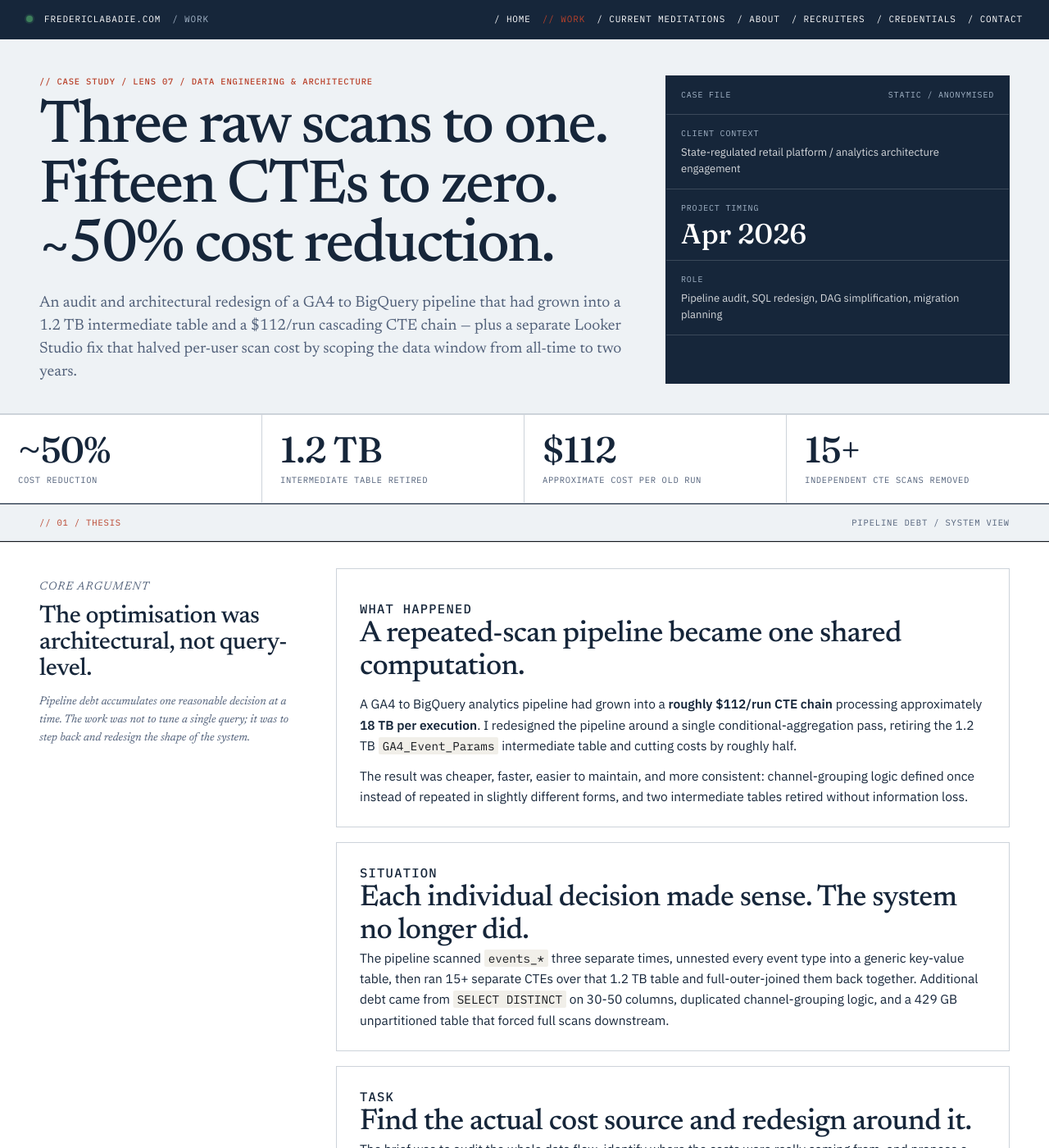
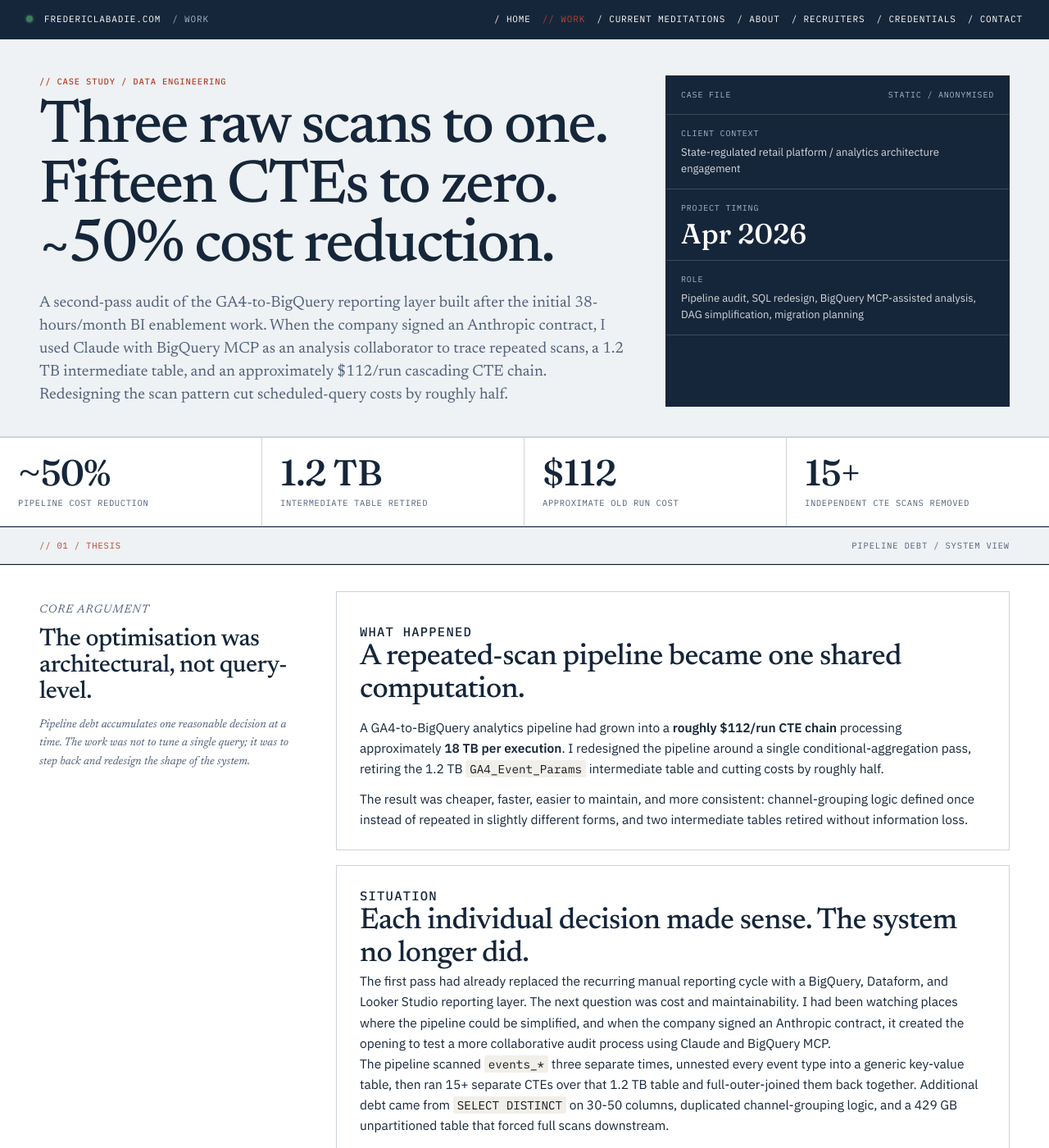
Before and after one commit to fredericlabadie/fredericlabadie.github.io, a Jekyll site: the page built from work/pipeline-optimization.html, in a window 1280 px wide and 1400 px high. Shown: the whole window at 82% size. Built offline with Jekyll 4.4.1, drawn with Linux system fonts in a browser that asks for light colours; comment, search, counter and statistics services are not loaded; some of the changed text lies outside the part shown.

Commit message:
Update pipeline optimization case with second-pass framing

```diff
--- a/work/pipeline-optimization.html
+++ b/work/pipeline-optimization.html
@@ -3,27 +3,29 @@ nav_key: work
 footer_label: Case study
 layout: case
 title: "Three raw scans to one. Fifteen CTEs to zero. ~50% cost reduction."
-description: "Audit and architectural redesign of a GA4 to BigQuery pipeline that had grown into a 1.2 TB intermediate table and a $112/run cascading CTE chain. Single conditional aggregation replaced repeated scans and cut costs by roughly half."
+description: "Second-pass audit and architectural redesign of a GA4-to-BigQuery reporting layer. Claude and BigQuery MCP supported inspection of repeated scans, a 1.2 TB intermediate table, and an approximately $112/run cascading CTE chain before scheduled-query costs were cut roughly in half."
 og_title: "Three raw scans to one. Fifteen CTEs to zero. ~50% cost reduction. &mdash; case study"
-og_description: "GA4 to BigQuery pipeline redesign cutting roughly $112/run to half."
+og_description: "GA4-to-BigQuery pipeline redesign that cut scheduled-query cost by roughly half."
 og_url: "https://fredericlabadie.com/work/pipeline-optimization.html"
 twitter_title: "Three raw scans to one. Fifteen CTEs to zero. ~50% cost reduction."
-twitter_description: "GA4 to BigQuery pipeline redesign cutting roughly $112/run to half."
+twitter_description: "GA4-to-BigQuery pipeline redesign that cut scheduled-query cost by roughly half."
 ---
       <header class="bp-case-hero">
         <div>
           <p class="bp-case-kicker bp-case-accent">
-            // Case study / Lens 07 / Data Engineering &amp; Architecture
+            // Case study / Data engineering
           </p>
           <h1>
             Three raw scans to one. Fifteen CTEs to zero. ~50% cost reduction.
           </h1>
           <p class="bp-case-dek">
-            An audit and architectural redesign of a GA4 to BigQuery pipeline
-            that had grown into a 1.2 TB intermediate table and a $112/run
-            cascading CTE chain — plus a separate Looker Studio fix that halved
-            per-user scan cost by scoping the data window from all-time to two
-            years.
+            A second-pass audit of the GA4-to-BigQuery reporting layer built
+            after the initial 38-hours/month BI enablement work. When the
+            company signed an Anthropic contract, I used Claude with BigQuery
+            MCP as an analysis collaborator to trace repeated scans, a 1.2 TB
+            intermediate table, and an approximately $112/run cascading CTE
+            chain. Redesigning the scan pattern cut scheduled-query costs by
+            roughly half.
           </p>
         </div>
         <aside class="bp-case-hero-panel" aria-label="Case summary">
@@ -43,20 +45,20 @@ twitter_description: "GA4 to BigQuery pipeline redesign cutting roughly $112/run
           <div class="bp-case-panel-row">
             <span>Role</span>
             <p>
-              Pipeline audit, SQL redesign, DAG simplification, migration
-              planning
+              Pipeline audit, SQL redesign, BigQuery MCP-assisted analysis,
+              DAG simplification, migration planning
             </p>
           </div>
         </aside>
       </header>
 
       <section class="bp-case-receipts" aria-label="Case proof points">
-        <article><strong>~50%</strong><span>cost reduction</span></article>
+        <article><strong>~50%</strong><span>pipeline cost reduction</span></article>
         <article>
           <strong>1.2 TB</strong><span>intermediate table retired</span>
         </article>
         <article>
-          <strong>$112</strong><span>approximate cost per old run</span>
+          <strong>$112</strong><span>approximate old run cost</span>
         </article>
         <article>
           <strong>15+</strong><span>independent CTE scans removed</span>
@@ -81,7 +83,7 @@ twitter_description: "GA4 to BigQuery pipeline redesign cutting roughly $112/run
             <p class="bp-case-mono bp-case-accent">What happened</p>
             <h3>A repeated-scan pipeline became one shared computation.</h3>
             <p>
-              A GA4 to BigQuery analytics pipeline had grown into a
+              A GA4-to-BigQuery analytics pipeline had grown into a
               <strong>roughly $112/run CTE chain</strong> processing
               approximately <strong>18 TB per execution</strong>. I redesigned
               the pipeline around a single conditional-aggregation pass,
@@ -101,6 +103,15 @@ twitter_description: "GA4 to BigQuery pipeline redesign cutting roughly $112/run
             <h3>
               Each individual decision made sense. The system no longer did.
             </h3>
+            <p>
+              The first pass had already replaced the recurring manual reporting
+              cycle with a BigQuery, Dataform, and Looker Studio reporting
+              layer. The next question was cost and maintainability. I had been
+              watching places where the pipeline could be simplified, and when
+              the company signed an Anthropic contract, it created the opening
+              to test a more collaborative audit process using Claude and
+              BigQuery MCP.
+            </p>
             <p>
               The pipeline scanned <code>events_*</code> three separate times,
               unnested every event type into a generic key-value table, then ran
@@ -139,6 +150,17 @@ twitter_description: "GA4 to BigQuery pipeline redesign cutting roughly $112/run
           </p>
         </aside>
         <div class="bp-case-main">
+          <article class="bp-case-block">
+            <p class="bp-case-mono bp-case-accent">Method</p>
+            <h3>Claude and BigQuery MCP turned the audit into a collaborative inspection process.</h3>
+            <p>
+              I used Claude with BigQuery MCP to inspect schema shape, query
+              structure, scan patterns, and candidate simplifications while
+              keeping the architectural decisions, validation plan, and migration
+              sequence human-owned.
+            </p>
+          </article>
+
           <figure
             class="bp-case-figure"
             aria-label="Pipeline architecture before and after"
@@ -235,7 +257,8 @@ twitter_description: "GA4 to BigQuery pipeline redesign cutting roughly $112/run
           <p>
             The same decision pattern transfers to other analytics rebuilds:
             model the expensive thing once, make downstream surfaces consume the
-            shared result.
+            shared result. BigQuery MCP helped accelerate the audit, but the
+            durable value was the architecture it made easier to reason about.
           </p>
         </aside>
         <div class="bp-case-main">
@@ -283,7 +306,8 @@ twitter_description: "GA4 to BigQuery pipeline redesign cutting roughly $112/run
 
           <div class="bp-case-tags" aria-label="Technologies and methods">
             <span class="bp-case-tag">BigQuery</span>
-            <span class="bp-case-tag">SQL</span>
+            <span class="bp-case-tag">BigQuery MCP</span>
+            <span class="bp-case-tag">Claude-assisted analysis</span>
             <span class="bp-case-tag">DAG redesign</span>
             <span class="bp-case-tag">Conditional aggregation</span>
             <span class="bp-case-tag">Partitioning</span>
@@ -302,17 +326,17 @@ twitter_description: "GA4 to BigQuery pipeline redesign cutting roughly $112/run
           ><span class="bp-case-mono bp-case-accent">More cases</span
           ><strong>Full case library.</strong
           ><span
-            >Eighteen cases across seven lenses: question formulation,
+            >Sixteen primary cases across seven categories: question discovery,
             instrumentation, experimentation, AI workflows, adoption, marketing
             analytics, and data engineering.</span
           ></a
         >
-        <a href="sslp-data-infra.html"
+        <a href="sslp-enablement.html"
           ><span class="bp-case-mono bp-case-accent">Adjacent case</span
-          ><strong>The pipeline layer behind mobile instrumentation.</strong
+          ><strong>The reporting layer this optimisation followed.</strong
           ><span
-            >Scheduled Dataform pipelines, BigQuery modelling, and
-            dashboard-ready tables for a state-regulated retail platform.</span
+            >BigQuery, Dataform, and Looker Studio reporting infrastructure that
+            recovered 38 analyst hours per month before the cost pass.</span
           ></a
         >
         <a href="../contact/"
```
